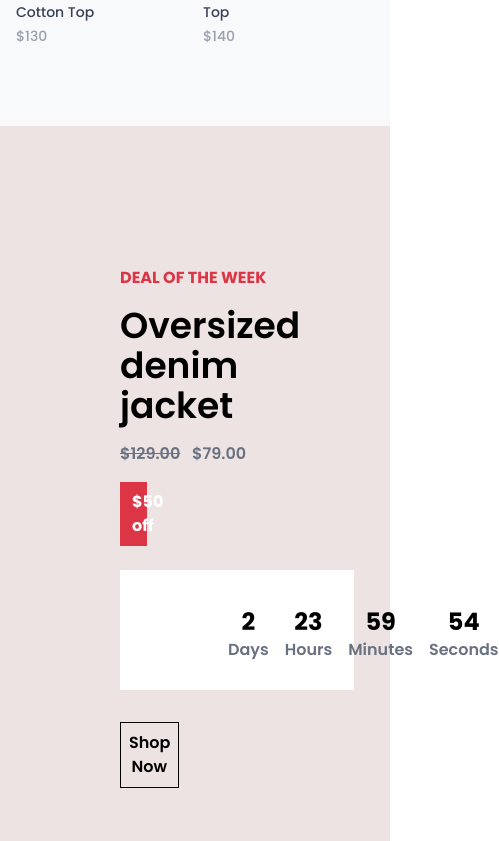
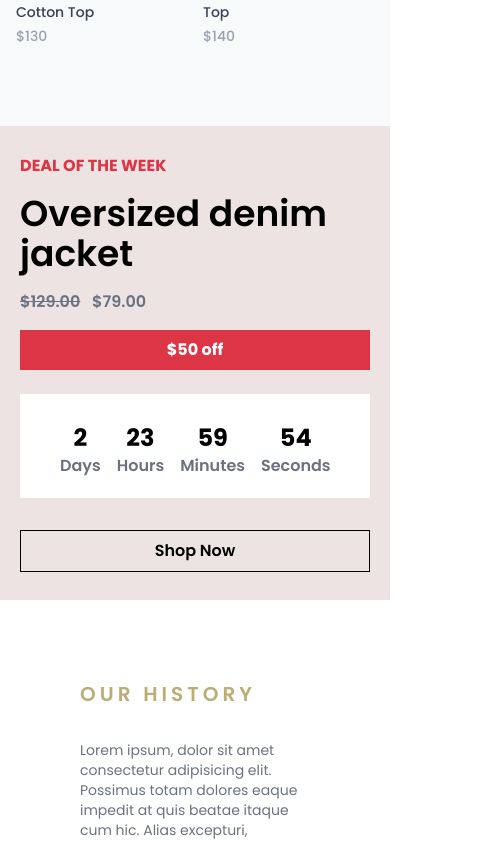
Before and after one commit to papichulo2021/Clothes-Store, a React (Vite) app: page / in a window 390 px wide. Shown: the part 5084-5925 px from the top of the page, 499 px wide, since content can reach past the window. Built offline with nearby package versions, Linux system fonts and the light colour scheme; a web font is replaced by a local one.

Commit message:
Deal Counter Mobile Responsive

```diff
--- a/src/components/DealCounter.jsx
+++ b/src/components/DealCounter.jsx
@@ -38,25 +38,25 @@ function DealCounter({id}) {
   }, []);
 
   return (
-    <div className="flex px-30 py-35 bg-[rgb(238,227,227)]">
-      <div className="flex flex-col gap-4">
+    <div className="flex flex-col lg:flex-row px-5 lg:px-30 py-7 lg:py-35 bg-[rgb(238,227,227)]">
+      <div className="flex flex-col gap-4 lg:w-1/2">
         <p className="font-bold text-[rgb(220,53,69)] uppercase">Deal of the week</p>
         <p className="text-4xl font-semibold">Oversized denim jacket</p>
         <p className="text-gray-500 font-semibold">
           <span className='line-through'>$129.00</span> <span className="ml-2">$79.00</span>
         </p>
-        <button className="text-white font-bold w-[7vw] bg-[rgb(220,53,69)] px-3 py-2 mb-2">
+        <button className="text-white font-bold w-full lg:w-[7vw] bg-[rgb(220,53,69)] px-3 py-2 mb-2">
           $50 off
         </button>
-        <div className="w-[60vw] bg-white p-7">
-          <div className="flex justify-between px-20 gap-4 mt-2">
+        <div className="w-full lg:w-[60vw] bg-white p-5 lg:p-7">
+          <div className="flex justify-between px-5 lg:px-20 gap-4 mt-2">
             <div className="flex flex-col items-center">
               <span className="font-bold text-2xl">{timeLeft.days}</span>
               <span className='text-gray-500 font-semibold'>Days</span>
             </div>
             <div className="flex flex-col items-center">
               <span className="font-bold text-2xl">{timeLeft.hours}</span>
-              <span className='text-gray-500 font-semibold' >Hours</span>
+              <span className='text-gray-500 font-semibold'>Hours</span>
             </div>
             <div className="flex flex-col items-center">
               <span className="font-bold text-2xl">{timeLeft.minutes}</span>
@@ -68,10 +68,12 @@ function DealCounter({id}) {
             </div>
           </div>
         </div>
-        <Link to={`/product/${id}`} className="w-1/4 text-center p-2 font-semibold border mt-4">Shop Now</Link>
+        <Link to={`/product/${id}`} className="w-full lg:w-1/4 text-center p-2 font-semibold border mt-4">
+          Shop Now
+        </Link>
       </div>
-      <div>
-
+      <div className="hidden lg:block lg:w-1/2">
+        {/* You can place any other content or image here for desktop view */}
       </div>
     </div>
   );
```
